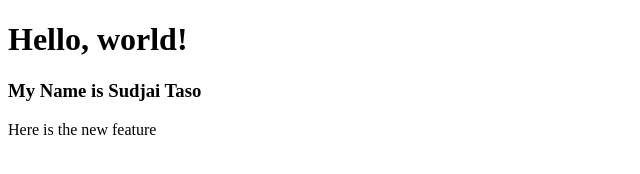
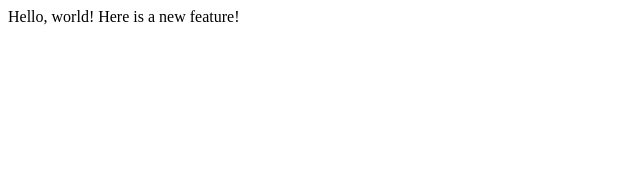
Before and after one commit to Rudi20/edxproject0, a plain HTML site: page index.html in a window 1280 px wide. Shown: the whole page, without its empty margins (0-640 px from the left). Drawn offline with Linux system fonts and the light colour scheme.

Commit message:
Added all changed

```diff
--- a/index.html
+++ b/index.html
@@ -4,8 +4,7 @@
         <title>My Webpage</title>
     </head>
     <body>
-        <h1>Hello, world!</h1>
-        <h3>My Name is Sudjai Taso</h3>
-        Here is the new feature
+        Hello, world!
+        Here is a new feature!
     </body>
 </html>
```
